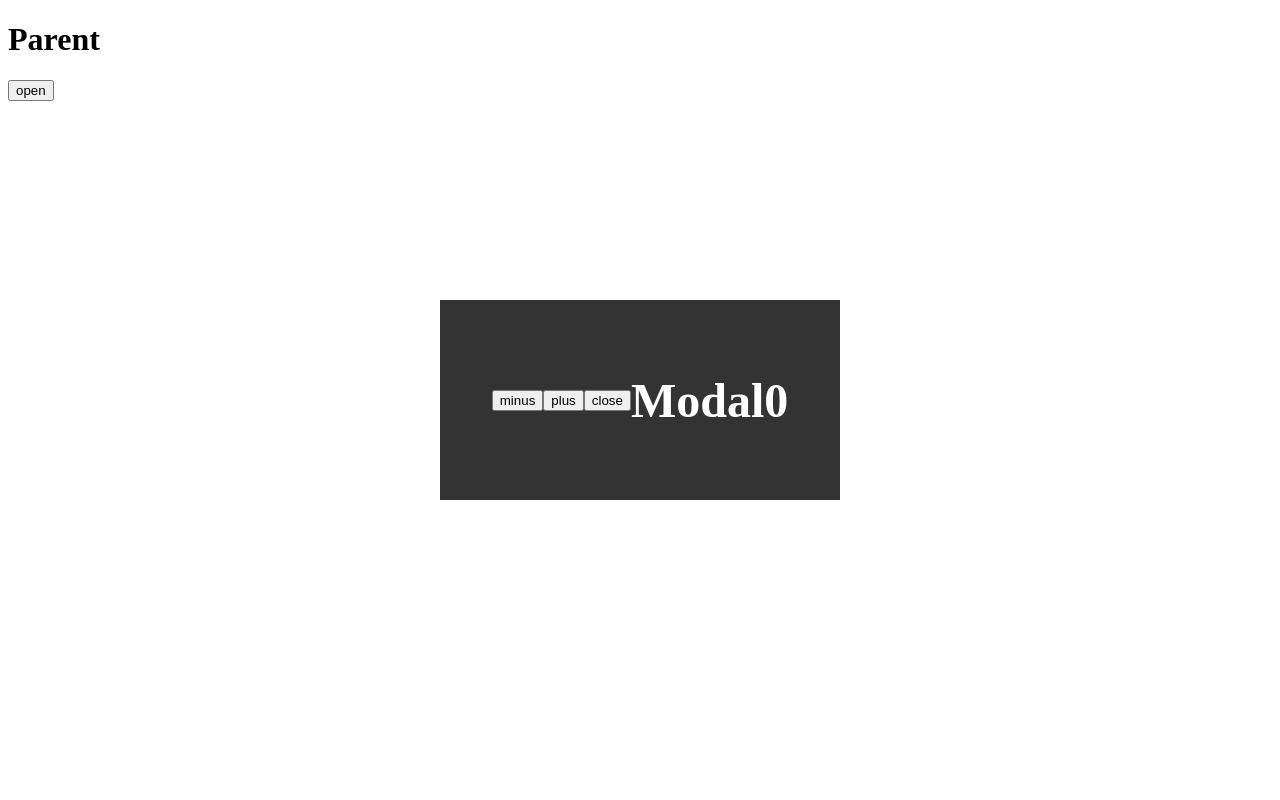
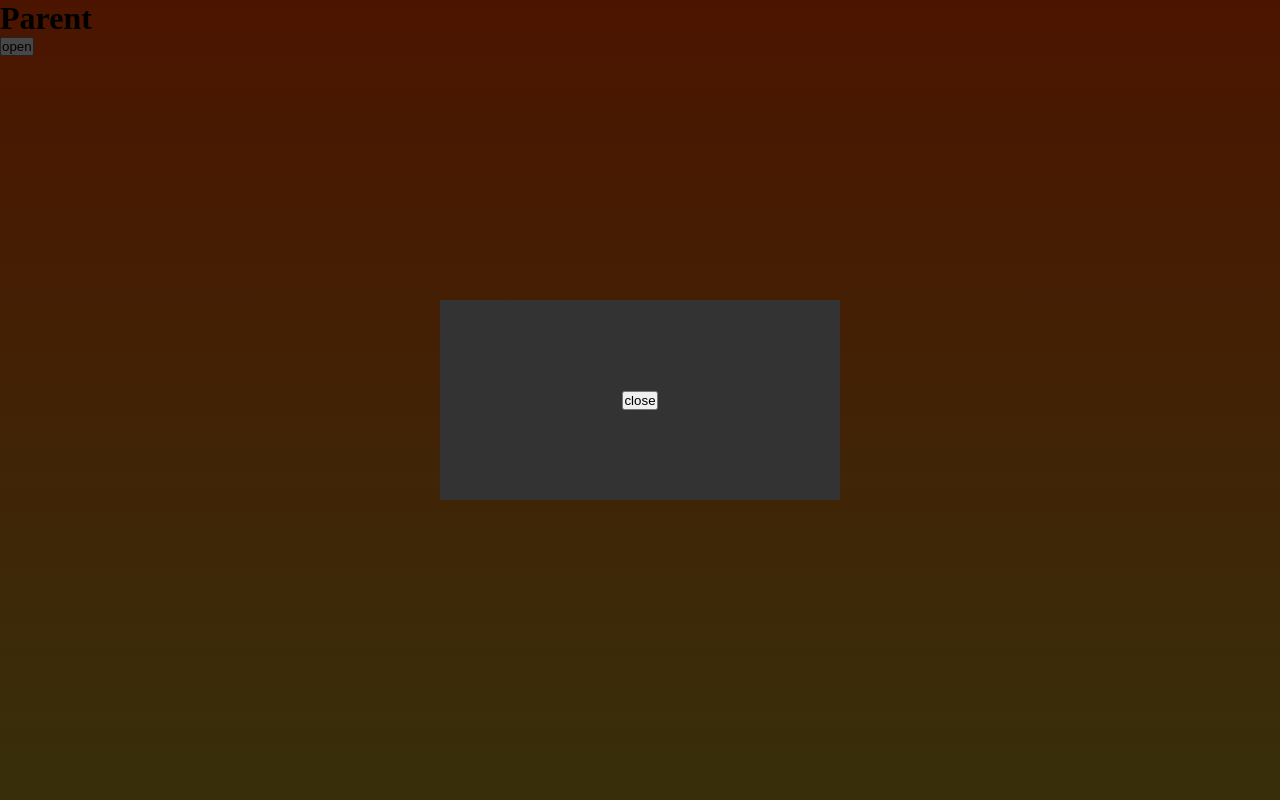
Before and after one commit to aajy/react, a React (Create React App) app: page / in a window 1280 px wide. Both pictures are taken after a click on the button "open". Shown: the top 800 px of the page. Built offline with nearby package versions, Linux system fonts and the light colour scheme.

Commit message:
부모 컴포넌트 이벤트 방지 모달영역 추가

```diff
--- a/src/App.jsx
+++ b/src/App.jsx
@@ -1,5 +1,6 @@
 import { useState } from 'react';
 import Modal from './modal/Modal';
+import './App.scss';
 
 export default function App() {
 	const [Open, setOpen] = useState(false);
--- /dev/null
+++ b/src/App.scss
@@ -0,0 +1,9 @@
+* {
+	margin: 0;
+	padding: 0;
+}
+body {
+	width: 100%;
+	height: 300vh;
+	background: linear-gradient(to bottom, orangered, yellowgreen, cornflowerblue);
+}
--- a/src/modal/Modal.jsx
+++ b/src/modal/Modal.jsx
@@ -1,19 +1,20 @@
-import { useState } from 'react';
 import './Modal.scss';
 import { useEffect } from 'react';
 
 export default function Modal({ getOpen }) {
-	const [Num, setNum] = useState(0);
 	useEffect(() => {
-		console.log('mounted');
+		document.body.style.overflow = 'hidden';
+		return () => {
+			document.body.style.overflow = 'auto';
+		};
 	}, []);
 
 	return (
-		<aside className='Modal'>
-			<button onClick={() => setNum(Num - 1)}>minus</button>
-			<button onClick={() => setNum(Num + 1)}>plus</button>
-			<button onClick={() => getOpen(false)}>close</button>
-			<h1>Modal{Num}</h1>
-		</aside>
+		<>
+			<aside className='mask'></aside>
+			<aside className='Modal'>
+				<button onClick={() => getOpen(false)}>close</button>
+			</aside>
+		</>
 	);
 }
--- a/src/modal/Modal.scss
+++ b/src/modal/Modal.scss
@@ -1,3 +1,11 @@
+.mask {
+	width: 100%;
+	height: 100vh;
+	background-color: rgb(0, 0, 0, 0.7);
+	position: fixed;
+	top: 0;
+	left: 0;
+}
 .Modal {
 	width: 400px;
 	height: 200px;
```
